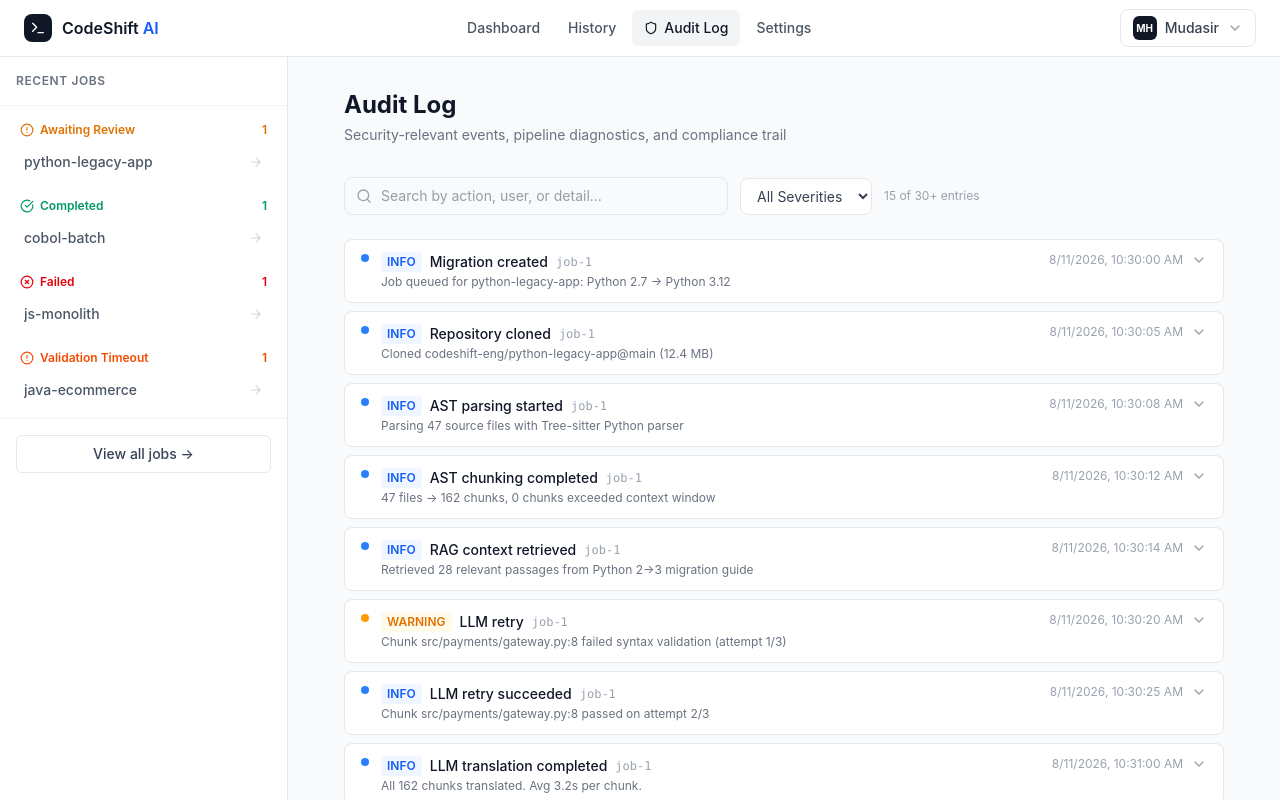
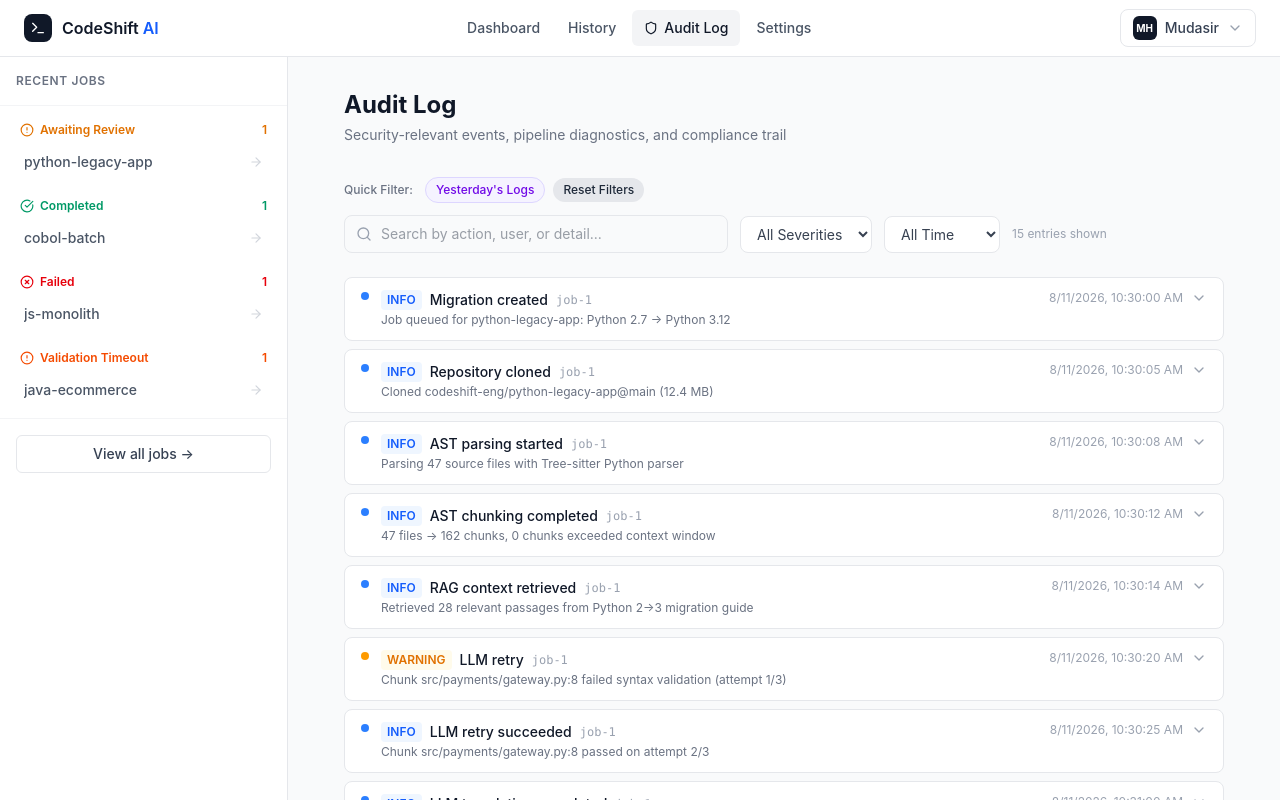
Before and after one commit to Mudasir012/CodeShiftAI, a React (Vite) app in the folder CodeShiftAI/: page /audit-log in a window 1280 px wide. Shown: the top 800 px of the page. Built offline with nearby package versions, Linux system fonts and the light colour scheme.

Commit message:
feat(ui): add date range filter dropdown and quick filters to AuditLog

```diff
--- a/CodeShiftAI/src/pages/AuditLogPage.jsx
+++ b/CodeShiftAI/src/pages/AuditLogPage.jsx
@@ -17,23 +17,31 @@ const severityOptions = [
   { value: 'CRITICAL', label: 'Critical' },
 ]
 
+const dateOptions = [
+  { value: 'all', label: 'All Time' },
+  { value: 'yesterday', label: 'Yesterday' },
+  { value: 'today', label: 'Today' },
+  { value: 'week', label: 'This Week' },
+]
+
 export default function AuditLogPage() {
   const [entries, setEntries] = useState([])
   const [loading, setLoading] = useState(true)
   const [search, setSearch] = useState('')
   const [severity, setSeverity] = useState('all')
+  const [dateRange, setDateRange] = useState('all')
   const [page, setPage] = useState(1)
   const [totalPages, setTotalPages] = useState(1)
   const [expanded, setExpanded] = useState(null)
 
   useEffect(() => {
     setLoading(true)
-    getAuditLog({ status: severity, search, page, pageSize: 15 }).then(({ items, totalPages: tp }) => {
+    getAuditLog({ status: severity, search, dateRange, page, pageSize: 15 }).then(({ items, totalPages: tp }) => {
       setEntries(items)
       setTotalPages(tp)
       setLoading(false)
     })
-  }, [severity, search, page])
+  }, [severity, search, dateRange, page])
 
   const toggleExpanded = (id) => {
     setExpanded(prev => prev === id ? null : id)
@@ -45,6 +53,30 @@ export default function AuditLogPage() {
         title="Audit Log"
         description="Security-relevant events, pipeline diagnostics, and compliance trail"
       />
+
+      <div className="flex items-center gap-2 mb-3 flex-wrap">
+        <span className="text-xs text-gray-500 font-medium mr-1">Quick Filter:</span>
+        <button
+          onClick={() => { setDateRange('yesterday'); setPage(1) }}
+          className={`px-2.5 py-1 text-xs font-medium rounded-full transition-colors ${
+            dateRange === 'yesterday'
+              ? 'bg-violet-600 text-white shadow-sm'
+              : 'bg-violet-50 text-violet-700 hover:bg-violet-100 border border-violet-200'
+          }`}
+        >
+          Yesterday's Logs
+        </button>
+        <button
+          onClick={() => { setDateRange('all'); setSeverity('all'); setSearch(''); setPage(1) }}
+          className={`px-2.5 py-1 text-xs font-medium rounded-full transition-colors ${
+            dateRange === 'all' && severity === 'all' && !search
+              ? 'bg-gray-200 text-gray-800'
+              : 'bg-gray-100 text-gray-600 hover:bg-gray-200'
+          }`}
+        >
+          Reset Filters
+        </button>
+      </div>
 
       <div className="flex flex-col sm:flex-row items-start sm:items-center gap-3 mb-6">
         <div className="relative flex-1 max-w-sm w-full">
@@ -66,8 +98,17 @@ export default function AuditLogPage() {
             <option key={o.value} value={o.value}>{o.label}</option>
           ))}
         </select>
+        <select
+          value={dateRange}
+          onChange={e => { setDateRange(e.target.value); setPage(1) }}
+          className="px-3 py-2 border border-gray-200 rounded-lg text-sm bg-white focus:outline-none focus:ring-2 focus:ring-violet-500"
+        >
+          {dateOptions.map(o => (
+            <option key={o.value} value={o.value}>{o.label}</option>
+          ))}
+        </select>
         <span className="text-xs text-gray-400 whitespace-nowrap">
-          {entries.length} of {totalPages * 15}+ entries
+          {entries.length} entries shown
         </span>
       </div>
 
```
